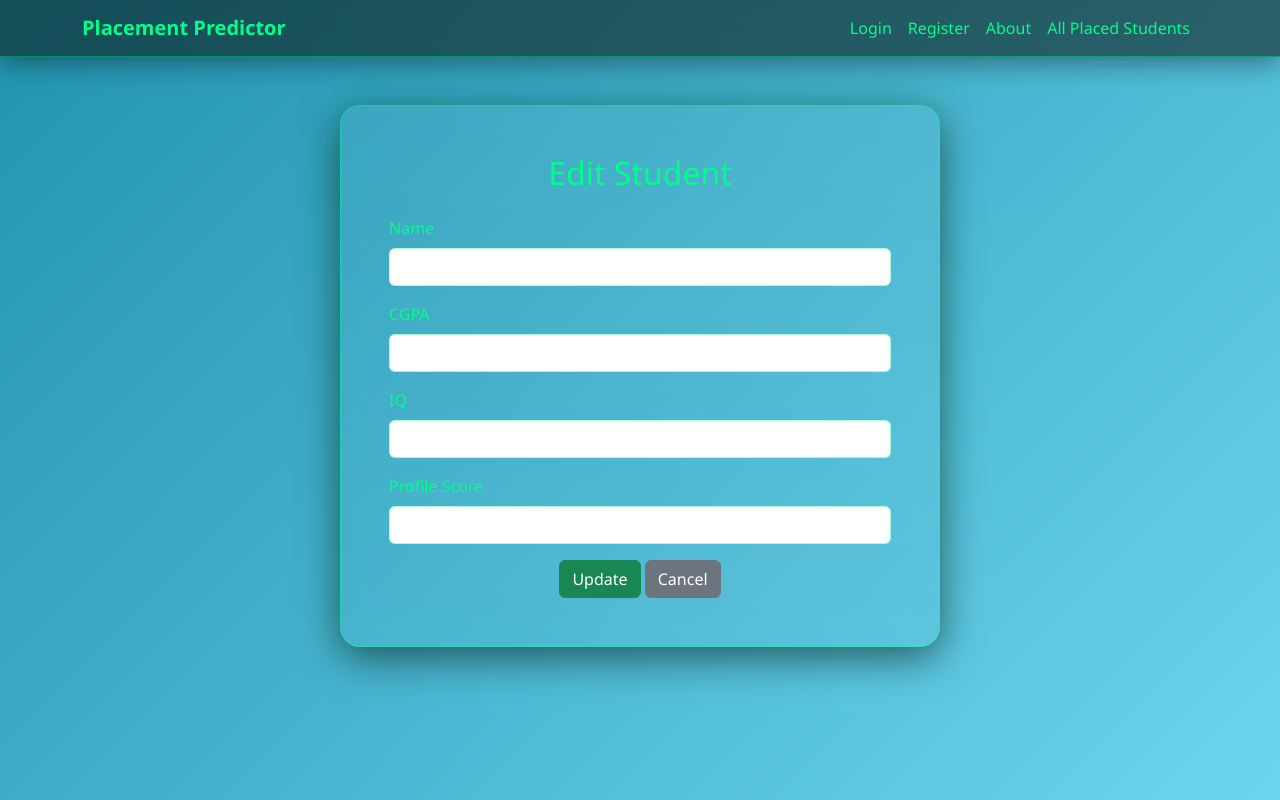
After one commit to Martin-Chauke/Student-Placement-Predictor, a Flask app: template templates/edit_student.html in a window 1280 px wide. The commit adds this page. Run offline with Flask 3, Linux system fonts and the light colour scheme; the template is opened without the code that fills it, so the values that code supplies are empty; parts of the project's set-up code (start-up, migrations or seed data) failed here and were passed over.

Commit message:
new updates

```diff
--- a/app.py
+++ b/app.py
@@ -293,6 +293,70 @@ def my_placed_students():
     return render_template("my_placed_students.html", placed_students=placed_students)
 
 
+#This route implements the deletion or editing of the students
+#Manage placed students(Edit / Delete)
+@app.route("/edit_student/<int:student_id>", methods=["GET", "POST"])
+@login_required
+def edit_student(student_id):
+    conn = get_db_connection()
+    student = conn.execute(
+        "SELECT * FROM placed_students WHERE Id=? AND User_id=?",
+        (student_id, session["user_id"])
+    ).fetchone()
+
+    if not student:
+        conn.close()
+        flash("Student not found or you do not have permission.", "danger")
+        return redirect(url_for("my_placed_students"))
+
+    if request.method == "POST":
+        name = request.form.get("student_name")
+        cgpa = request.form.get("cgpa")
+        iq = request.form.get("iq")
+        profile_score = request.form.get("profile_score")
+
+        # Basic validation if the student name has been passed
+        if not name:
+            flash("Student name is required.", "warning")
+            return redirect(url_for("edit_student", student_id=student_id))
+
+        conn.execute("""
+            UPDATE placed_students
+            SET Student_name=?, CGPA=?, IQ_level=?, Profile_score=?
+            WHERE Id=? AND User_id=?
+        """, (name, cgpa, iq, profile_score, student_id, session["user_id"]))
+        conn.commit()
+        conn.close()
+        flash("Student details updated successfully.", "success")
+        return redirect(url_for("my_placed_students"))
+
+    conn.close()
+    return render_template("edit_student.html", student=student)
+
+
+@app.route("/delete_student/<int:student_id>", methods=["POST"])
+@login_required
+def delete_student(student_id):
+    conn = get_db_connection()
+    student = conn.execute(
+        "SELECT * FROM placed_students WHERE Id=? AND User_id=?",
+        (student_id, session["user_id"])
+    ).fetchone()
+
+    if not student:
+        conn.close()
+        flash("Student not found or you do not have permission.", "danger")
+        return redirect(url_for("my_placed_students"))
+
+    conn.execute("DELETE FROM placed_students WHERE Id=? AND User_id=?",
+                 (student_id, session["user_id"]))
+    conn.commit()
+    conn.close()
+    flash("Student removed successfully.", "info")
+    return redirect(url_for("my_placed_students"))
+
+
+
 @app.route("/about")
 def about():
     return render_template("about.html")
--- /dev/null
+++ b/templates/edit_student.html
@@ -0,0 +1,33 @@
+{% extends "base.html" %}
+{% block content %}
+<div class="glass p-4 p-md-5 mx-auto" style="max-width: 600px;">
+  <h2 class="text-center mb-4">Edit Student</h2>
+
+  <form method="post">
+    <div class="mb-3">
+      <label class="form-label">Name</label>
+      <input type="text" class="form-control" name="student_name" value="{{ student['Student_name'] }}" required>
+    </div>
+
+    <div class="mb-3">
+      <label class="form-label">CGPA</label>
+      <input type="number" step="0.01" class="form-control" name="cgpa" value="{{ student['CGPA'] }}">
+    </div>
+
+    <div class="mb-3">
+      <label class="form-label">IQ</label>
+      <input type="number" step="1" class="form-control" name="iq" value="{{ student['IQ_level'] }}">
+    </div>
+
+    <div class="mb-3">
+      <label class="form-label">Profile Score</label>
+      <input type="number" step="1" class="form-control" name="profile_score" value="{{ student['Profile_score'] }}">
+    </div>
+
+    <div class="text-center">
+      <button type="submit" class="btn btn-success">Update</button>
+      <a href="{{ url_for('my_placed_students') }}" class="btn btn-secondary">Cancel</a>
+    </div>
+  </form>
+</div>
+{% endblock %}
```
Also changed, not shown: templates/my_placed_students.html (+4 -4 lines), users.db.
